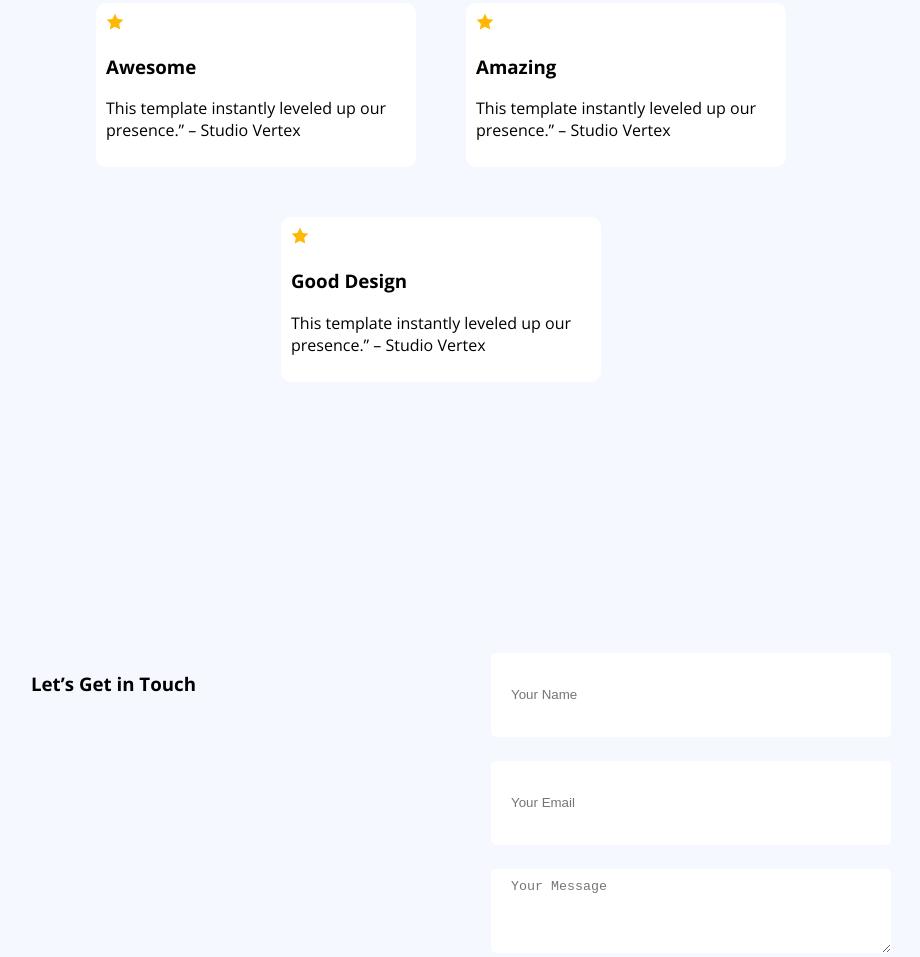
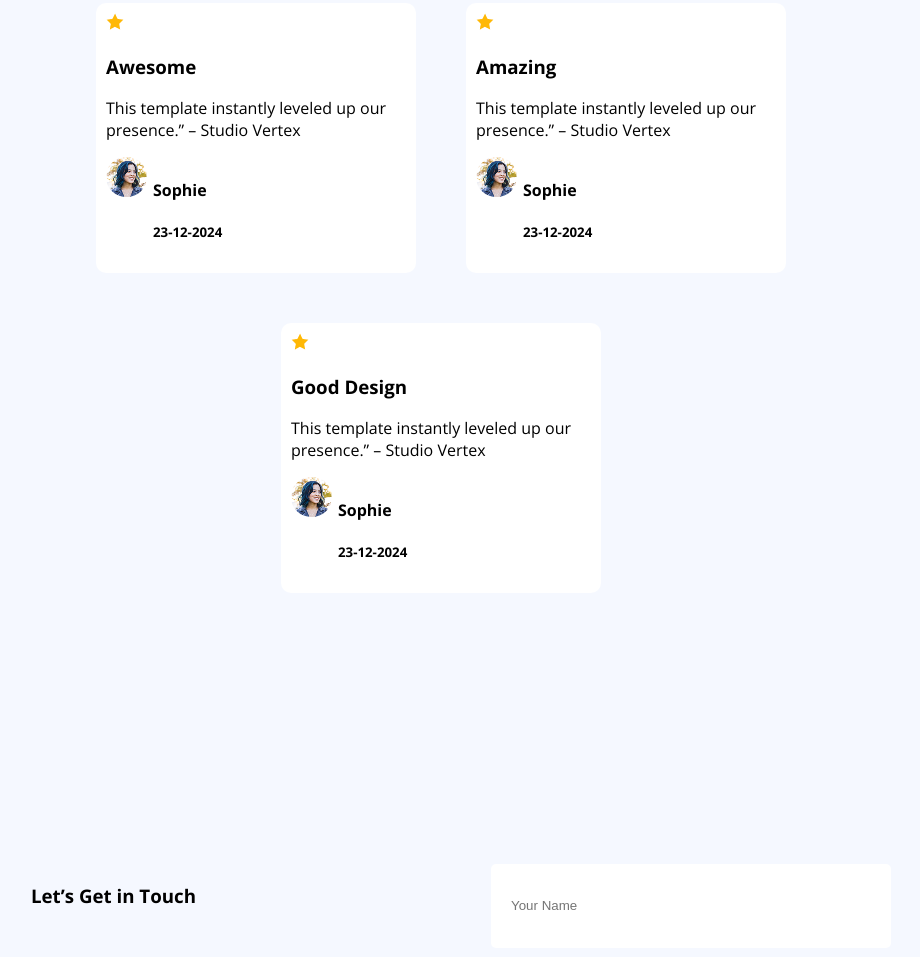
Before and after one commit to mahmoodak87/B12A01-landing-launchpad, a plain HTML site: page index.html in a window 1280 px wide. Shown: the part 2540-3497 px from the top of the page, without its empty margins (199-1119 px from the left). Drawn offline with nearby package versions, Linux system fonts and the light colour scheme.

Commit message:
updated user section

```diff
--- a/index.html
+++ b/index.html
@@ -71,16 +71,43 @@
                 <img src="Assets/icon-star.png" alt="">
                 <h3>Awesome</h3>
                 <p>This template instantly leveled up our presence.” – Studio Vertex</p>
+                <div class="user-avatar">
+                    <div class="avatar">
+                        <img class="avatar-photo" src="Assets/avatar.png" alt="">
+                    </div>
+                    <div class="user-name-date">
+                    <h4 class="user-avatar-name">Sophie</h4>
+                    <h5 class="date">23-12-2024</h5>
+                    </div>
+                </div>
             </div>
             <div class="card">
                 <img src="Assets/icon-star.png" alt="">
                 <h3>Amazing</h3>
                 <p>This template instantly leveled up our presence.” – Studio Vertex</p>
+                <div class="user-avatar">
+                    <div class="avatar">
+                        <img class="avatar-photo" src="Assets/avatar.png" alt="">
+                    </div>
+                    <div class="user-name-date">
+                    <h4 class="user-avatar-name">Sophie</h4>
+                    <h5 class="date">23-12-2024</h5>
+                    </div>
+                </div>
             </div>
             <div class="card">
                 <img src="Assets/icon-star.png" alt="">
                 <h3>Good Design</h3>
                 <p>This template instantly leveled up our presence.” – Studio Vertex</p>
+                <div class="user-avatar">
+                    <div class="avatar">
+                        <img class="avatar-photo" src="Assets/avatar.png" alt="">
+                    </div>
+                    <div class="user-name-date">
+                    <h4 class="user-avatar-name">Sophie</h4>
+                    <h5 class="date">23-12-2024</h5>
+                    </div>
+                </div>
             </div>
           </section>
 
--- a/styles/styles.css
+++ b/styles/styles.css
@@ -201,6 +201,19 @@ nav{
     padding: 10px;
     background-color: white;
 }
+
+.user-avatar{
+    display: flex;
+    gap: 6px;
+}
+
+.avatar-photo{
+    border-radius: 50%;
+}
+
+.user-name-date{
+    gap:0px
+}
 /* footer styles */
 footer{
     padding: 130px 230px;
```
